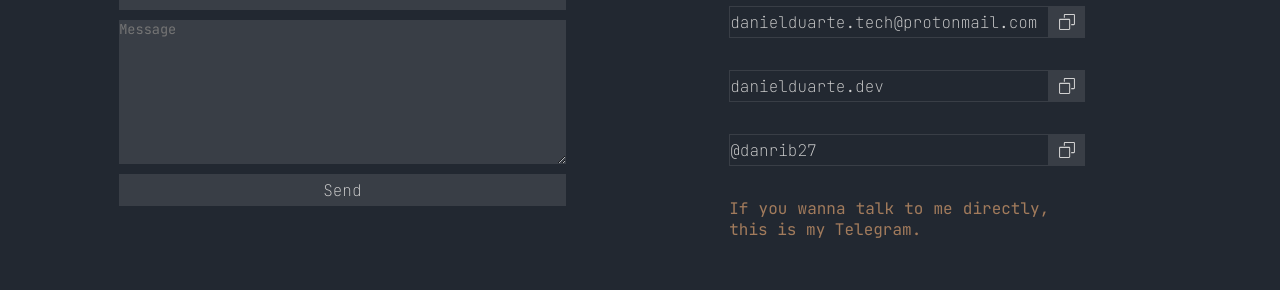
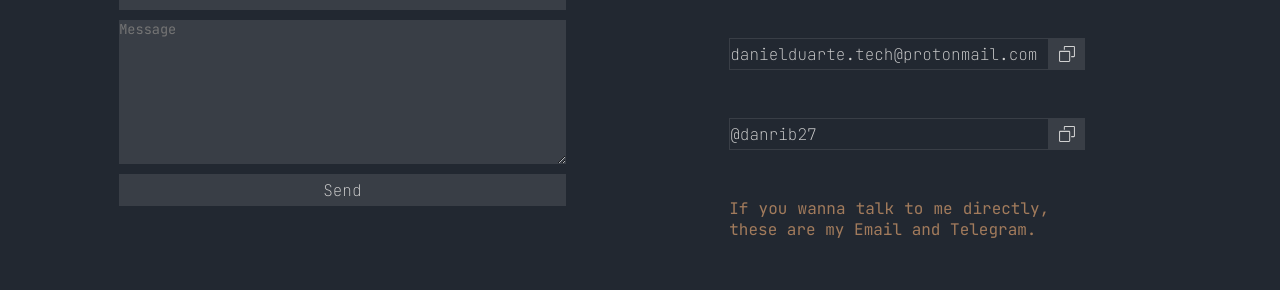
Before and after one commit to danrib27/Portfolio-2.0, a React (Vite) app: page / in a window 1280 px wide. Both pictures are taken after a click on the button ".CONTACT()". Shown: the part 317-607 px from the top of the page. Built offline with nearby package versions, Linux system fonts and the light colour scheme.

Commit message:
fix: rename elements and fix a bug

```diff
--- a/src/pages/contact/Contact.tsx
+++ b/src/pages/contact/Contact.tsx
@@ -28,7 +28,7 @@ export function Contact() {
             empty = true;
         }
         if (name == '') {
-            setNameEmpyt('empty');
+            setNameEmpyt('Empty');
             empty = true;
         }
         if (subject == '') {
@@ -82,7 +82,7 @@ export function Contact() {
                     <input className={styles.nameInput+nameEmpyt} type="text" name="name" placeholder='Name' autoComplete='off' value={name}  onChange={(e)=>{setName(e.target.value)}}/>
                     <input className={styles.subjectInput+subjectEmpyt} type="text" name="subject" placeholder='Subject' autoComplete='off' value={subject} onChange={(e)=>{setSubject(e.target.value)}} />
                     <textarea className={styles.textarea+messageEmpyt} name="Message" placeholder='Message' autoComplete='off' value={message}  onChange={(e)=>{setMessage(e.target.value)}}/>
-                    <button type="submit">Send</button>
+                    <button className={styles.formButton}type="submit">Send</button>
                 </form>
             </div>
 
@@ -111,7 +111,7 @@ export function Contact() {
                     </div>
 
                     <div className={styles.copyContainer}>
-                        <span className={styles.emailCopy}>danielduarte.tech@protonmail.com</span>
+                        <span className={styles.textCopy}>danielduarte.tech@protonmail.com</span>
                         <button className={styles.copyButton} onClick={()=>{
                             copy('danielduarte.tech@protonmail.com');
                             handleButton1();
@@ -122,7 +122,7 @@ export function Contact() {
                                     <circle fill="#4CAF50" cx="24" cy="24" r="21"/>
                                     <polygon fill="#CCFF90" points="34.6,14.6 21,28.2 15.4,22.6 12.6,25.4 21,33.8 37.4,17.4"/>
                                 </svg>
-                                <span className={styles.copiedSpan}>Copied !</span>
+                                {/* <span className={styles.copiedSpan}>Copied !</span> */}
                             </div>
                             : <svg version="1.1" id="Layer_1" xmlns="http://www.w3.org/2000/svg" xmlnsXlink="http://www.w3.org/1999/xlink" viewBox="0 0 460 460" xmlSpace="preserve">
                                 <g>
@@ -143,8 +143,8 @@ export function Contact() {
                         </button>
                     </div>
 
-                    <div className={styles.copyContainer}>
-                        <span className={styles.websiteCopy}>danielduarte.dev</span>
+                    {/* <div className={`${styles.copyContainer} ${styles.websiteContainer}`}>
+                        <span className={styles.textCopy}>danielduarte.dev</span>
                         <button className={styles.copyButton} onClick={()=>{
                             copy('https://danielduarte.dev');
                             handleButton2();
@@ -174,9 +174,9 @@ export function Contact() {
                             </svg>
                         }
                         </button>
-                    </div>
+                    </div> */}
 
-                    <div className={styles.copyContainer}>
+                    <div className={`${styles.copyContainer} ${styles.telegramContainer}`}>
                         <span className={styles.websiteCopy}>@danrib27</span>
                         <button className={styles.copyButton} onClick={()=>{
                             copy('@danrib27');
@@ -188,7 +188,7 @@ export function Contact() {
                                     <circle fill="#4CAF50" cx="24" cy="24" r="21"/>
                                     <polygon fill="#CCFF90" points="34.6,14.6 21,28.2 15.4,22.6 12.6,25.4 21,33.8 37.4,17.4"/>
                                 </svg>
-                                <span className={styles.copiedSpan}>Copied !</span>
+                                {/* <span className={styles.copiedSpan}>Copied !</span> */}
                             </div>
                             : <svg version="1.1" id="Layer_1" xmlns="http://www.w3.org/2000/svg" xmlnsXlink="http://www.w3.org/1999/xlink" viewBox="0 0 460 460" xmlSpace="preserve">
                                 <g>
@@ -209,7 +209,7 @@ export function Contact() {
                         </button>
                     </div>
 
-                    <span className={styles.numberText}>If you wanna talk to me directly, this is my Telegram. </span>
+                    <span className={styles.numberText}>If you wanna talk to me directly, these     are my Email and Telegram. </span>
                 </div>
             </div>
         </div>
```
